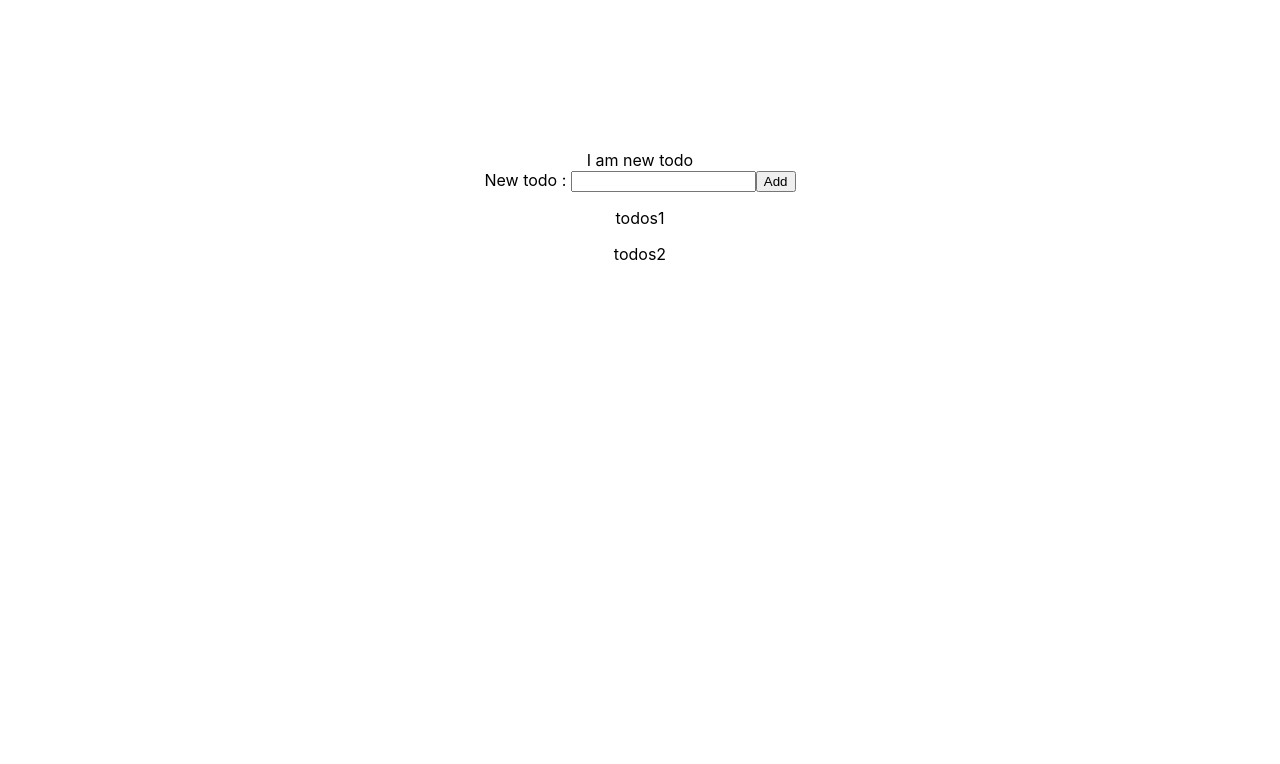
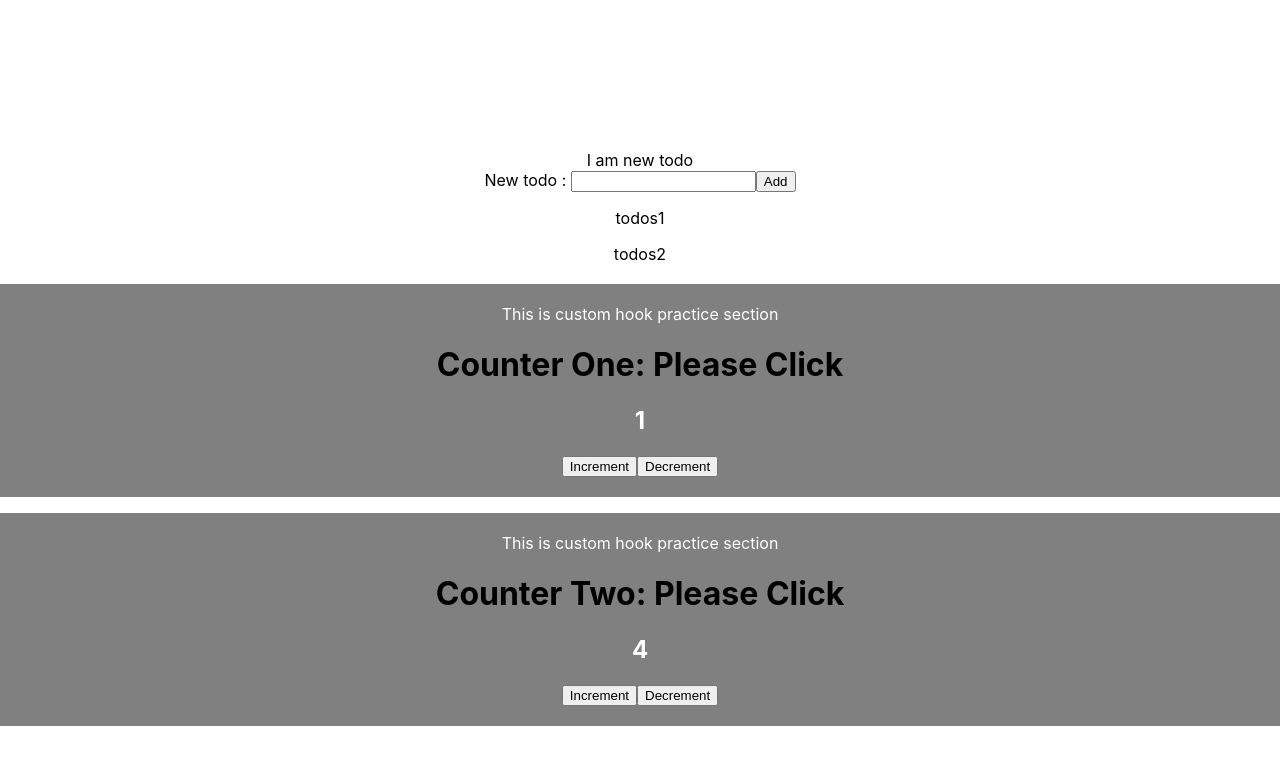
Before and after one commit to arjun-baidya/react-learning-material, a React (Create React App) app: page / in a window 1280 px wide. Shown: the top 764 px of the page. Built offline with nearby package versions, Linux system fonts and the light colour scheme.

Commit message:
update custom hook

```diff
--- a/src/App.js
+++ b/src/App.js
@@ -1,4 +1,6 @@
 import './App.css';
+import CounterOne from './CustomHooks/components/CounterOne';
+import CounterTwo from './CustomHooks/components/CounterTwo';
 import Home from './StateLifting/Home';
 
 function App() {
@@ -6,6 +8,12 @@ function App() {
     <div className="App">
       {/* State lifting means data pass child to parent and here i described statelifing folder */}
       <Home />
+      {/* State lifting means data pass child to parent and here i described statelifing folder  END*/}
+
+      {/* Custom hooks part start */}
+      <CounterOne />
+      <CounterTwo />
+      {/* Custom hooks part end */}
     </div>
   );
 }
--- /dev/null
+++ b/src/CustomHooks/Hooks/useCounter.js
@@ -0,0 +1,15 @@
+import React, { useState } from 'react'
+
+function useCounter(val) {
+    const [value, setValue] = useState(val)
+
+    const increment = () => {
+        setValue(value + 1)
+    }
+    const decrement = () => {
+        setValue(value - 1)
+    }
+    return [value, increment, decrement]
+}
+
+export default useCounter
--- /dev/null
+++ b/src/CustomHooks/components/CounterOne.js
@@ -0,0 +1,19 @@
+import React from 'react'
+import useCounter from '../Hooks/useCounter'
+
+function CounterOne() {
+    const [value,increment, decrement] = useCounter(1)
+    return (
+        <div style={{backgroundColor:'gray', marginTop:'20px'}}>
+            <p style={{color:'white',paddingTop:'20px'}}>This is custom hook practice section</p>
+            <h1>Counter One: Please Click</h1>
+            <h2 style={{color:'white'}}>{value}</h2>
+            <div style={{paddingBottom:'20px'}}>
+                <button onClick={increment}>Increment</button>
+                <button onClick={decrement}>Decrement</button>
+            </div>
+        </div>
+    )
+}
+
+export default CounterOne
--- /dev/null
+++ b/src/CustomHooks/components/CounterTwo.js
@@ -0,0 +1,19 @@
+import React from 'react'
+import useCounter from '../Hooks/useCounter'
+
+function CounterTwo() {
+    const [value, increment, decrement] = useCounter(4)
+    return (
+        <div style={{backgroundColor:'gray',}}>
+            <p style={{color:'white',paddingTop:'20px'}}>This is custom hook practice section</p>
+            <h1>Counter Two: Please Click</h1>
+            <h2 style={{color:'white'}}>{value}</h2>
+            <div style={{paddingBottom:'20px'}}>
+                <button onClick={increment}>Increment</button>
+                <button onClick={decrement}>Decrement</button>
+            </div>
+        </div>
+    )
+}
+
+export default CounterTwo
```
Also changed, not shown: src/CustomHooks/documents.txt (added), 1 other file (tests, documents, lock files or other folders).
